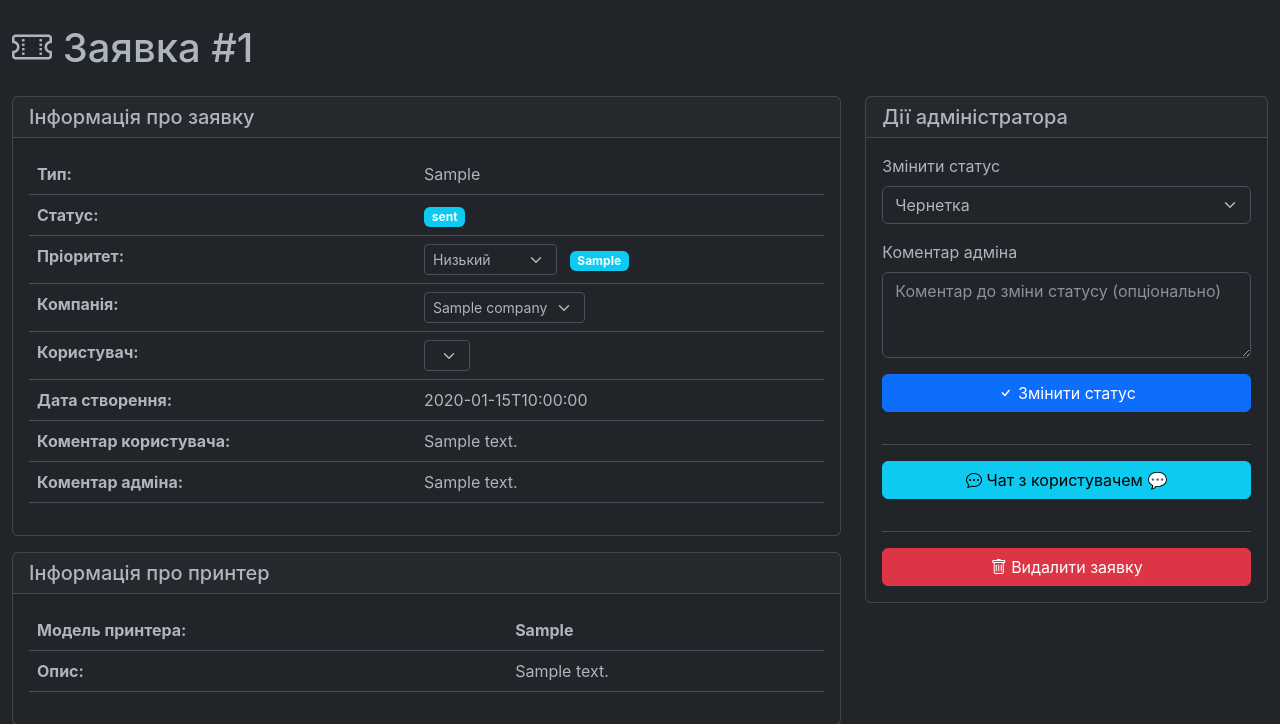
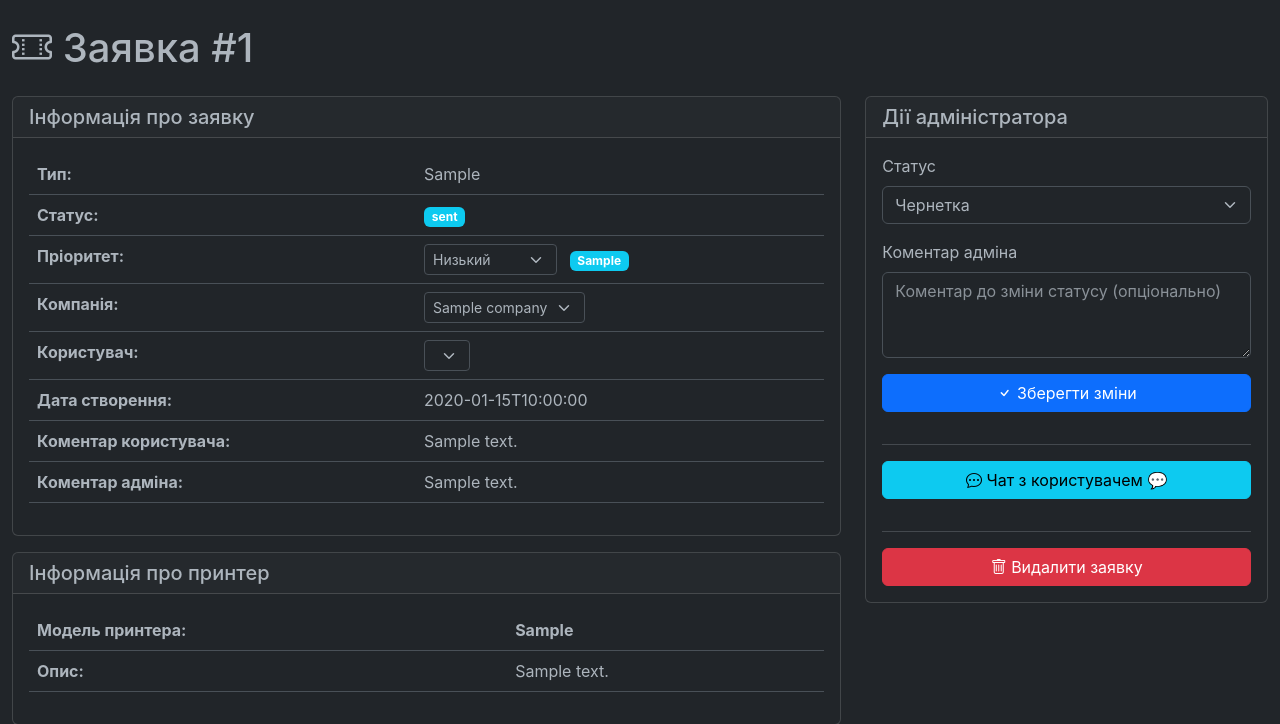
Before and after one commit to darkistan/SD, a Flask app: page /ticket/1 in a window 1280 px wide. Shown: the part 56-780 px from the top of the page. Run offline with Flask 3, Linux system fonts and the light colour scheme; a user stored in the database is signed in; data comes from the database, SQL or seed files in the repository; tables that the repository leaves empty hold one stand-in row (values such as "Sample post"); lists and menus that the app fills with data are empty.

Commit message:
Rename button from Change status to Save changes in ticket detail

```diff
--- a/Система заявок/web_admin/templates/ticket_detail.html
+++ b/Система заявок/web_admin/templates/ticket_detail.html
@@ -309,7 +309,7 @@
                     <input type="hidden" name="csrf_token" value="{{ csrf_token() }}"/>
 
                     <div class="mb-3">
-                        <label class="form-label">Змінити статус</label>
+                        <label class="form-label">Статус</label>
                         <select name="status" class="form-select" required>
                             {% for status in all_statuses %}
                             <option value="{{ status.code }}" {% if ticket.status == status.code %}selected{% endif %}>
@@ -325,7 +325,7 @@
                     </div>
 
                     <button type="submit" class="btn btn-primary w-100 mb-3">
-                        <i class="bi bi-check"></i> Змінити статус
+                        <i class="bi bi-check"></i> Зберегти зміни
                     </button>
                 </form>
 
```
